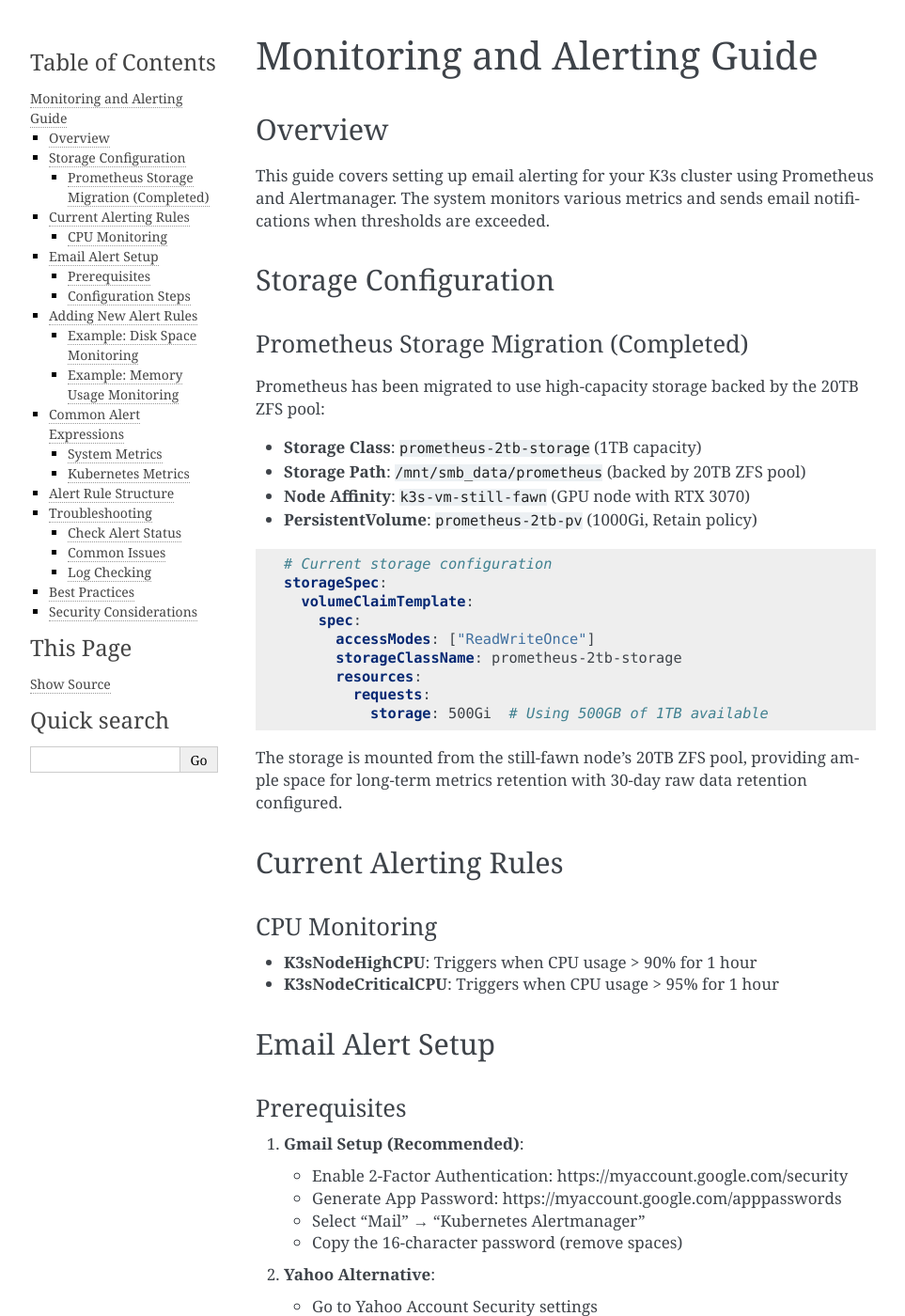
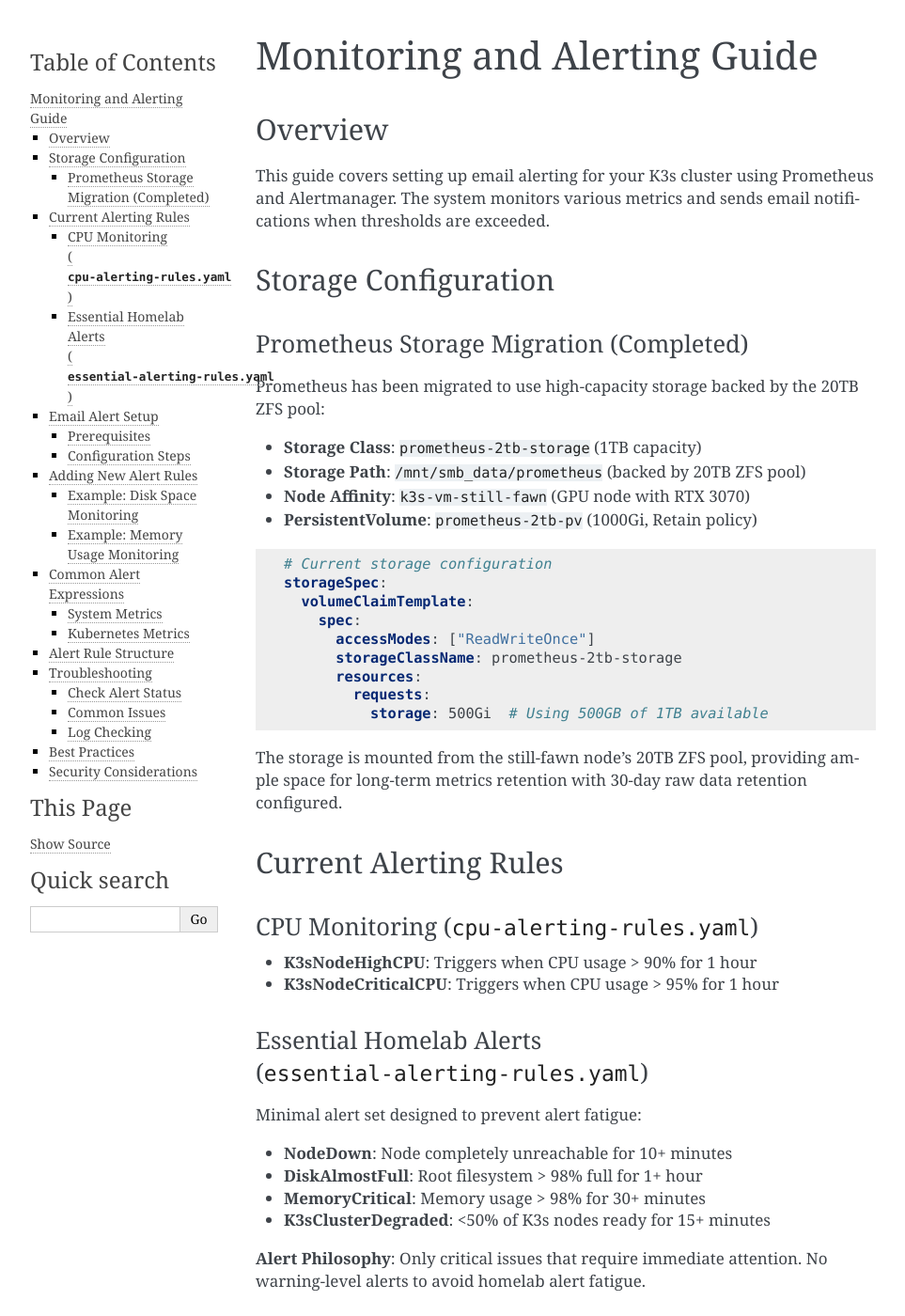
Before and after one commit to homeiac/home, a Sphinx documentation site: the page built from docs/source/md/monitoring-alerting-guide.md, in a window 1280 px wide and 1400 px high. Shown: the whole window at 94% size, without its empty margins (148-1111 px from the left). Built offline with Sphinx 7.4.7, drawn with Linux system fonts in a browser that asks for light colours.

Commit message:
Update monitoring documentation with current alert rules
- Document CPU alerts (90%/95% thresholds for 1hr)
- Document essential homelab alerts (node down, disk/memory >98%, K3s degraded)
- Emphasize minimal alert philosophy to prevent alert fatigue
- Update alert rule file references

refs #96

🤖 Generated with [Claude Code](https://claude.ai/code)

Co-Authored-By: Claude <noreply@anthropic.com>

```diff
--- a/docs/source/md/monitoring-alerting-guide.md
+++ b/docs/source/md/monitoring-alerting-guide.md
@@ -29,9 +29,19 @@ The storage is mounted from the still-fawn node's 20TB ZFS pool, providing ample
 
 ## Current Alerting Rules
 
-### CPU Monitoring
+### CPU Monitoring (`cpu-alerting-rules.yaml`)
 - **K3sNodeHighCPU**: Triggers when CPU usage > 90% for 1 hour
 - **K3sNodeCriticalCPU**: Triggers when CPU usage > 95% for 1 hour
+
+### Essential Homelab Alerts (`essential-alerting-rules.yaml`)
+Minimal alert set designed to prevent alert fatigue:
+
+- **NodeDown**: Node completely unreachable for 10+ minutes
+- **DiskAlmostFull**: Root filesystem > 98% full for 1+ hour
+- **MemoryCritical**: Memory usage > 98% for 30+ minutes
+- **K3sClusterDegraded**: <50% of K3s nodes ready for 15+ minutes
+
+**Alert Philosophy**: Only critical issues that require immediate attention. No warning-level alerts to avoid homelab alert fatigue.
 
 ## Email Alert Setup
 
```
